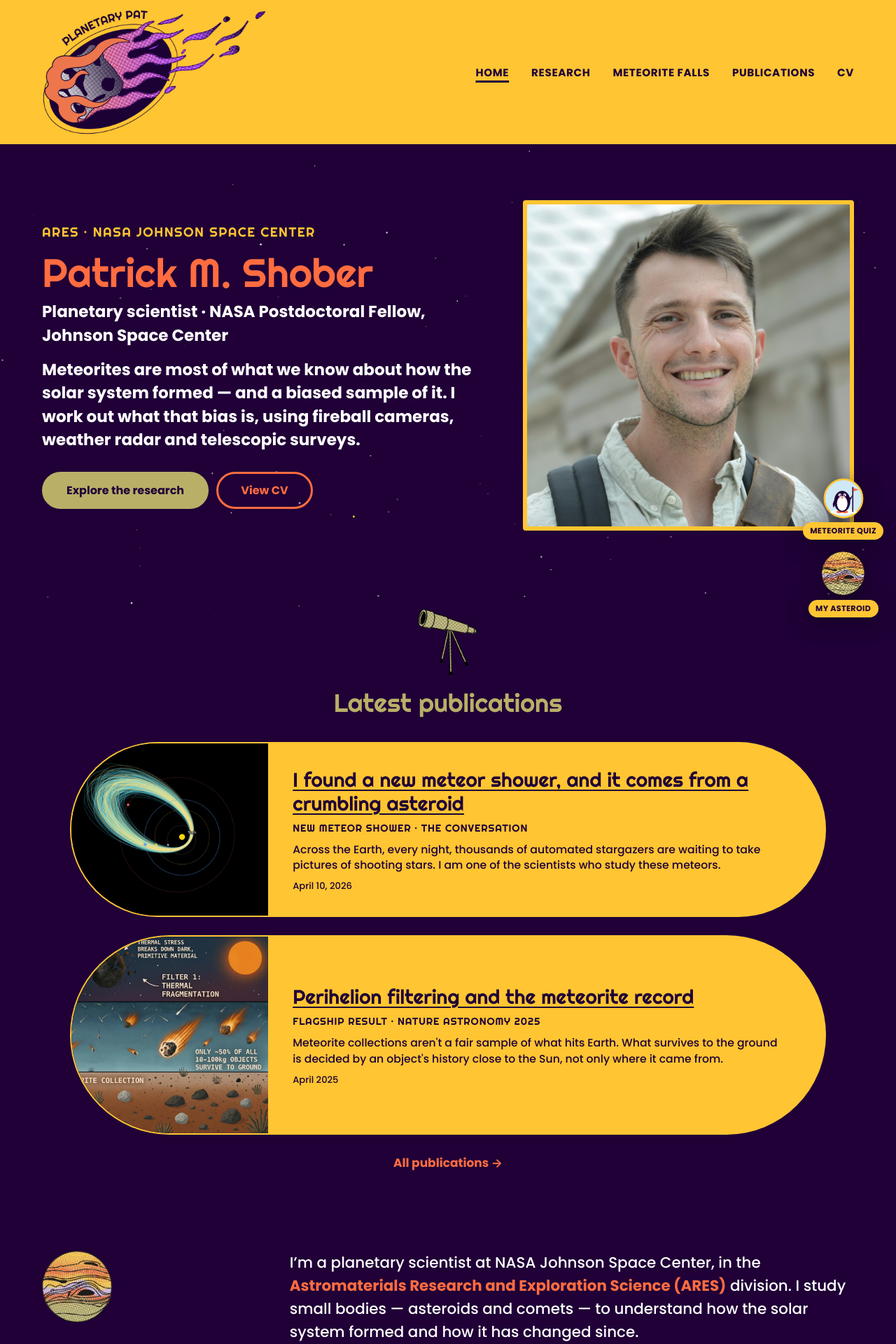
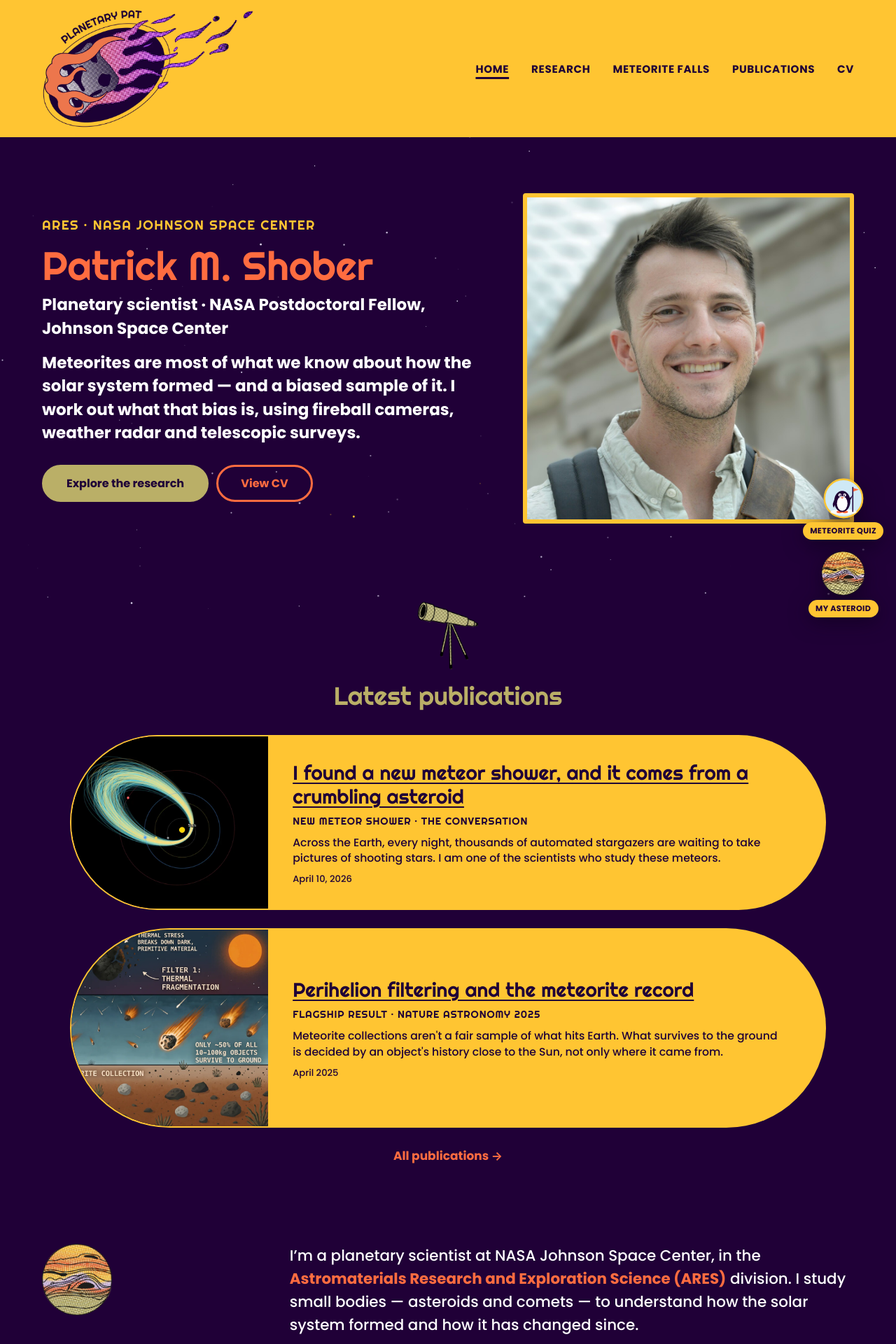
Before and after one commit to pshober/pshober.github.io, a Jekyll site: the page built from index.md, in a window 1280 px wide. Shown: the top 1920 px of the page at 70% size. Built offline with Jekyll 4.4.1, drawn with Linux system fonts in a browser that asks for light colours.

Commit message:
Adjust homepage logo height for better scaling

```diff
--- a/_sass/_layout.scss
+++ b/_sass/_layout.scss
@@ -36,7 +36,7 @@ main { display: block; }
 .nav__brand { display: inline-flex; align-items: center; }
 .nav__brand img { display: block; height: 140px; width: auto; }
 // Homepage: hero-scale logo — big enough to read the curved "Planetary Pat"
-.nav__brand--home img { height: 180px; }
+.nav__brand--home img { height: 170px; }
 .nav__brand:hover { text-decoration: none; }
 
 .nav__links {
```
